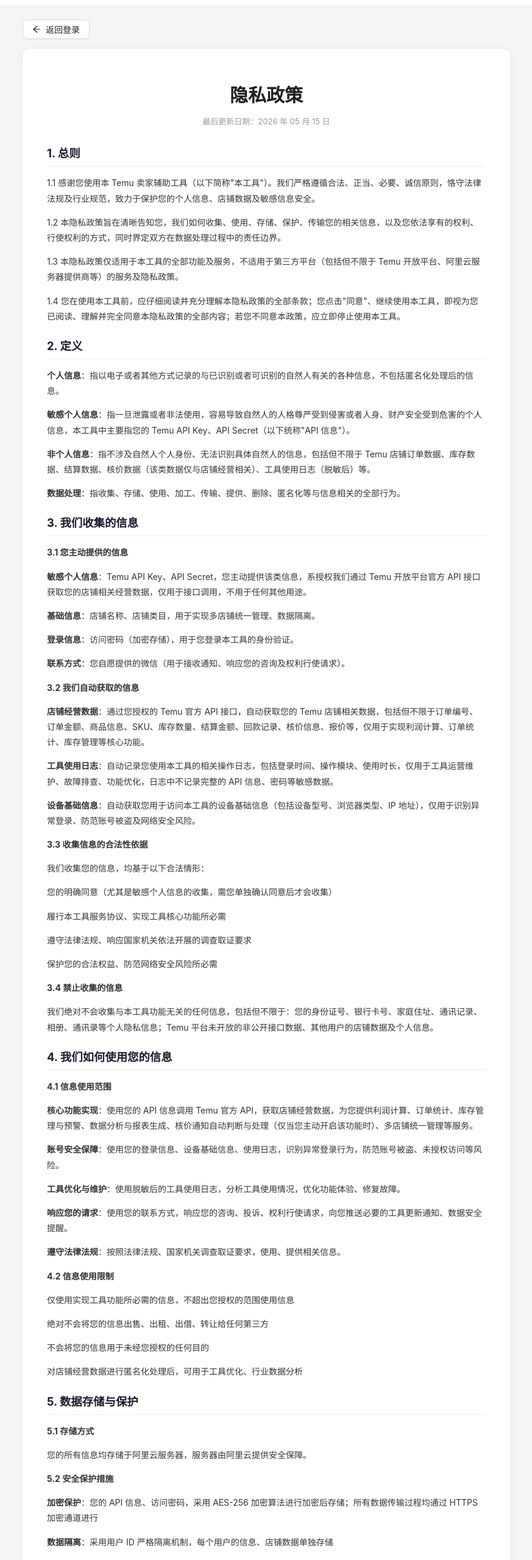
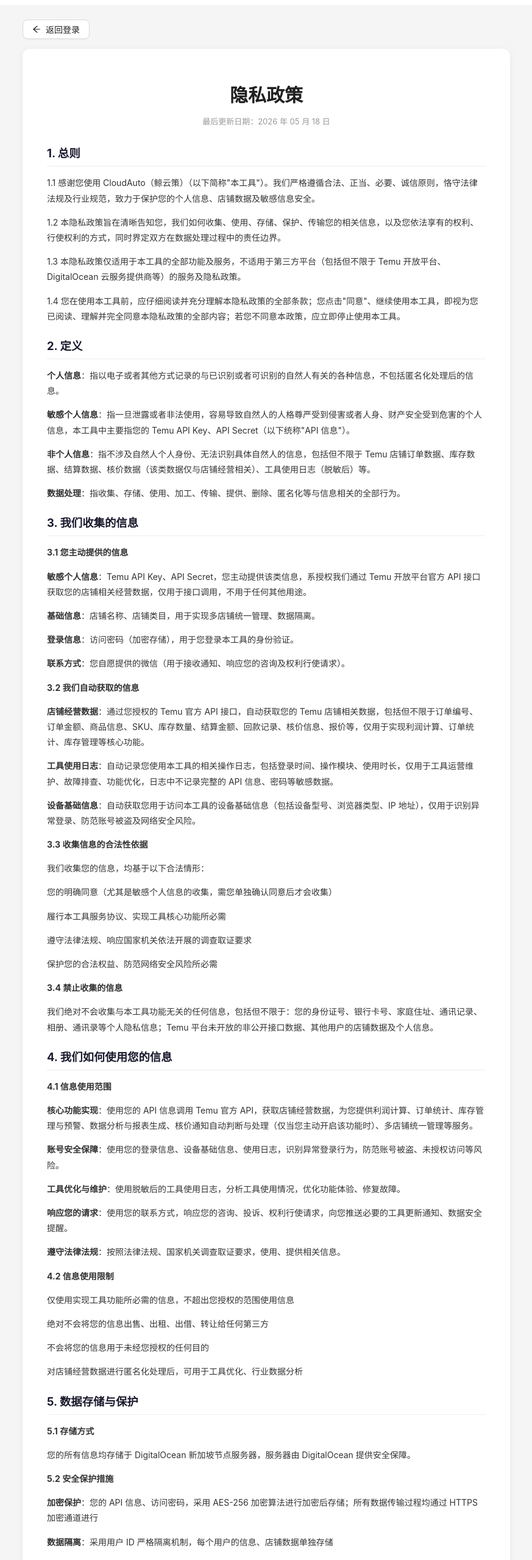
Before and after one commit to erfengyuzhangsun/temutools, a React (Vite) app in the folder web/: page /privacy in a window 1280 px wide. Shown: the top 2558 px of the page at 61% size, without its empty margins (203-1076 px from the left). Built offline with nearby package versions, Linux system fonts and the light colour scheme.

Commit message:
更新隐私政策（阿里云DigitalOcean）；添加用户手册

```diff
--- a/web/src/pages/Privacy.jsx
+++ b/web/src/pages/Privacy.jsx
@@ -30,15 +30,15 @@
         }}>
           <Title level={2} style={{ textAlign: 'center', marginBottom: 8 }}>隐私政策</Title>
           <p style={{ textAlign: 'center', color: '#999', marginBottom: 24, fontSize: 13 }}>
-            最后更新日期：2026 年 05 月 15 日
+            最后更新日期：2026 年 05 月 18 日
           </p>
 
           <h2 style={{ fontSize: '1.15rem', marginTop: 20, marginBottom: 8, color: '#1a1a2e', borderBottom: '1px solid #eee', paddingBottom: 4 }}>
             1. 总则
           </h2>
-          <p>1.1 感谢您使用本 Temu 卖家辅助工具（以下简称"本工具"）。我们严格遵循合法、正当、必要、诚信原则，恪守法律法规及行业规范，致力于保护您的个人信息、店铺数据及敏感信息安全。</p>
+          <p>1.1 感谢您使用 CloudAuto（鲸云策）（以下简称"本工具"）。我们严格遵循合法、正当、必要、诚信原则，恪守法律法规及行业规范，致力于保护您的个人信息、店铺数据及敏感信息安全。</p>
           <p>1.2 本隐私政策旨在清晰告知您，我们如何收集、使用、存储、保护、传输您的相关信息，以及您依法享有的权利、行使权利的方式，同时界定双方在数据处理过程中的责任边界。</p>
-          <p>1.3 本隐私政策仅适用于本工具的全部功能及服务，不适用于第三方平台（包括但不限于 Temu 开放平台、阿里云服务器提供商等）的服务及隐私政策。</p>
+          <p>1.3 本隐私政策仅适用于本工具的全部功能及服务，不适用于第三方平台（包括但不限于 Temu 开放平台、DigitalOcean 云服务提供商等）的服务及隐私政策。</p>
           <p>1.4 您在使用本工具前，应仔细阅读并充分理解本隐私政策的全部条款；您点击"同意"、继续使用本工具，即视为您已阅读、理解并完全同意本隐私政策的全部内容；若您不同意本政策，应立即停止使用本工具。</p>
 
           <h2 style={{ fontSize: '1.15rem', marginTop: 20, marginBottom: 8, color: '#1a1a2e', borderBottom: '1px solid #eee', paddingBottom: 4 }}>
@@ -89,7 +89,7 @@
             5. 数据存储与保护
           </h2>
           <p><strong>5.1 存储方式</strong></p>
-          <p>您的所有信息均存储于阿里云服务器，服务器由阿里云提供安全保障。</p>
+          <p>您的所有信息均存储于 DigitalOcean 新加坡节点服务器，服务器由 DigitalOcean 提供安全保障。</p>
           <p><strong>5.2 安全保护措施</strong></p>
           <p><strong>加密保护</strong>：您的 API 信息、访问密码，采用 AES-256 加密算法进行加密后存储；所有数据传输过程均通过 HTTPS 加密通道进行</p>
           <p><strong>数据隔离</strong>：采用用户 ID 严格隔离机制，每个用户的信息、店铺数据单独存储</p>
@@ -117,7 +117,7 @@
             7. 第三方服务
           </h2>
           <p><strong>Temu 开放平台</strong>：我们通过 Temu 官方 API 接口获取数据，数据使用受 Temu《开发者协议》约束</p>
-          <p><strong>阿里云服务器提供商</strong>：我们使用阿里云服务器存储您的信息，服务器安全保障由阿里云负责</p>
+          <p><strong>DigitalOcean 云服务提供商</strong>：我们使用 DigitalOcean 新加坡节点服务器存储您的信息，服务器安全保障由 DigitalOcean 负责</p>
           <p>我们不会将您的信息委托给任何其他第三方处理</p>
 
           <h2 style={{ fontSize: '1.15rem', marginTop: 20, marginBottom: 8, color: '#1a1a2e', borderBottom: '1px solid #eee', paddingBottom: 4 }}>
@@ -133,7 +133,7 @@
           <p>因不可抗力（自然灾害、战争、政策调整、网络中断、服务器故障等）导致的信息泄露等，我们不承担法律责任，但将尽力采取补救措施</p>
           <p>因您自身原因（泄露密码、转借账号、使用不安全网络等）导致的信息泄露，由您自行承担</p>
           <p>因 Temu 开放平台 API 接口故障、数据错误、政策调整等原因导致的问题，我们不承担责任</p>
-          <p>因阿里云服务器故障、安全漏洞等原因导致的问题，我们不承担直接责任，但将协助您追责</p>
+          <p>因 DigitalOcean 服务器故障、安全漏洞等原因导致的问题，我们不承担直接责任，但将协助您追责</p>
           <p>因网络安全技术的局限性、黑客攻击等不可防范的原因导致的问题，且我们无过错的，我们不承担责任</p>
           <p>您因违反本隐私政策、法律法规、Temu 平台规则导致损失的，由您自行承担</p>
 
```
Also changed, not shown: 2 other files (tests, documents, lock files or other folders).
